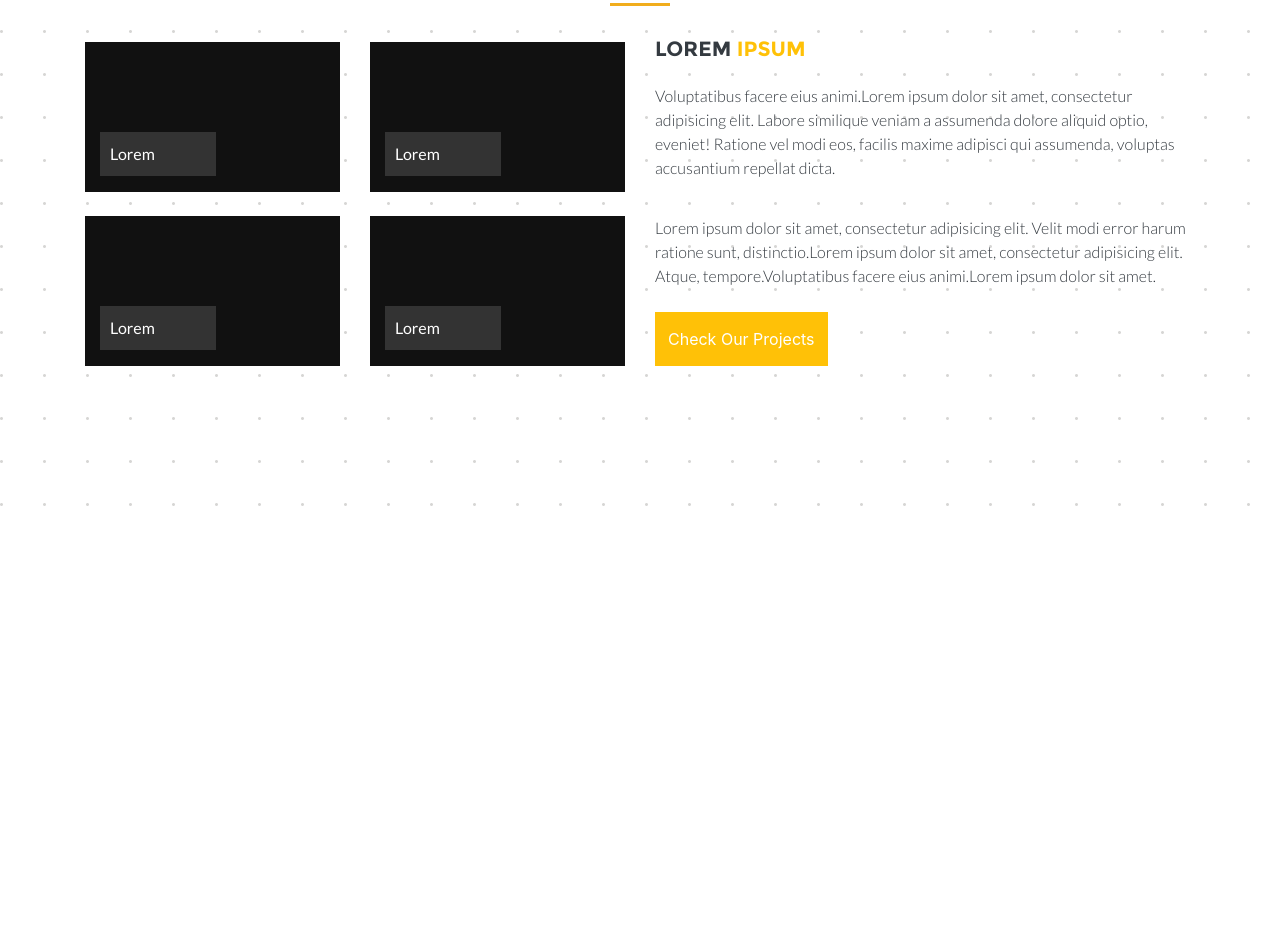
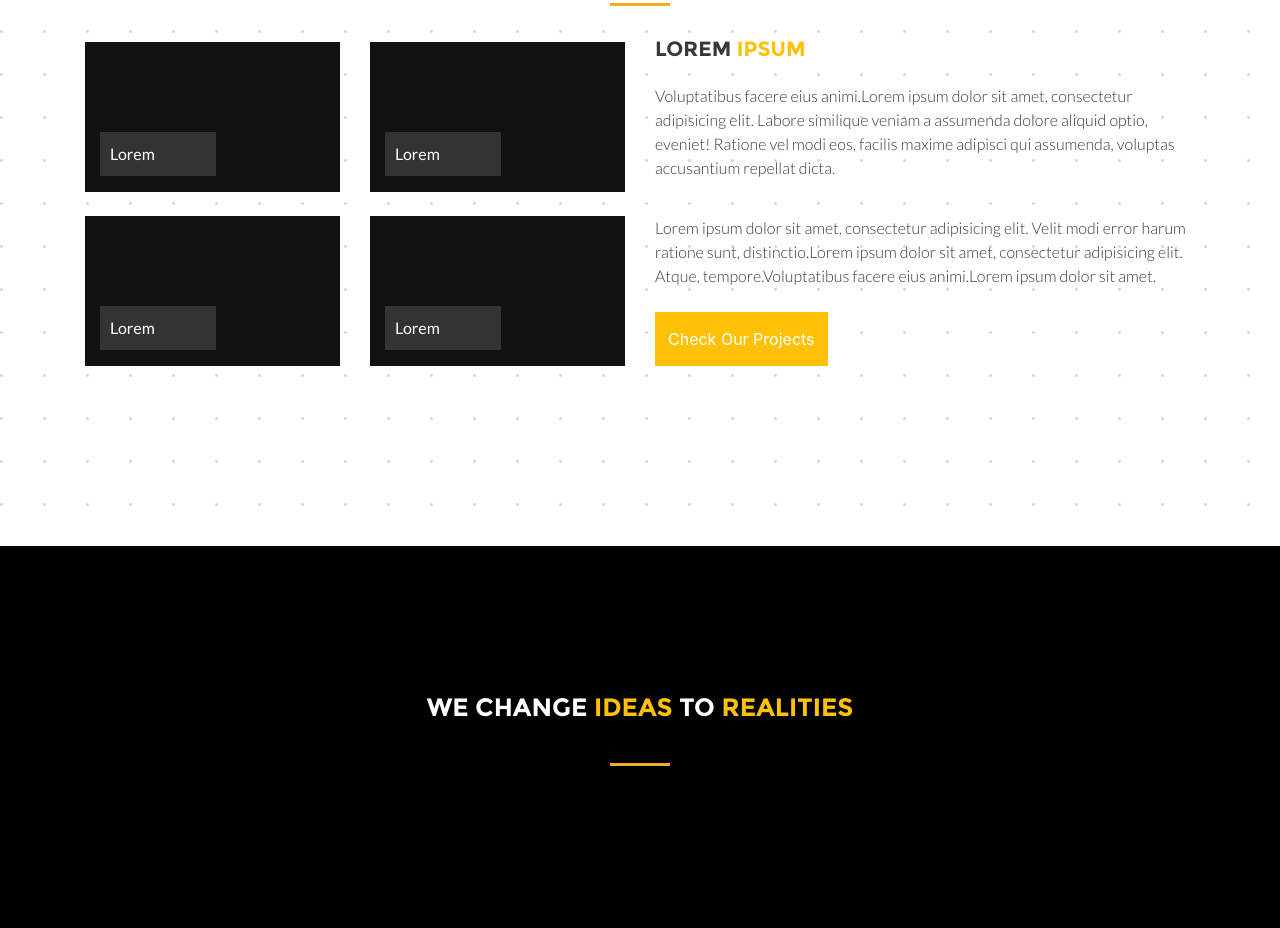
Before and after one commit to marynasalii/Bootstrap-hi, a plain HTML site: page index.html in a window 1280 px wide. Shown: the part 1310-2238 px from the top of the page. Before the commit the page ends 1856 px from the top, so only its background shows below. Drawn offline with nearby package versions, Linux system fonts and the light colour scheme.

Commit message:
finish 3rd section

```diff
--- a/css/main.css
+++ b/css/main.css
@@ -17,6 +17,7 @@ GENERAL
 #bootstrap-overrides h1 {
     font-family: Montserrat-Bold;
     font-size: 1.571rem;
+    color: #fff;
 }
 #bootstrap-overrides h2 {
     font-family: Lato-Regular;
@@ -125,3 +126,15 @@ REVIEWS SECTION
     position: absolute;
     bottom: 0;
 }
+
+/*
+SECONDARY
+*/
+
+#bootstrap-overrides .secondary {
+    background-color: #000;
+    padding-bottom: 146px;
+}
+#bootstrap-overrides .secondary h1 {
+    padding-top: 146px;
+}
--- a/index.html
+++ b/index.html
@@ -76,6 +76,10 @@
         </div>
     </section>
 
+    <section class="secondary">
+        <h1 class="h1 text-center text-uppercase">we change <span class="text-warning">ideas</span> to <span class="text-warning">realities</span></h1>
+        <hr class="text-warning">
+    </section>
 
 
 
```
